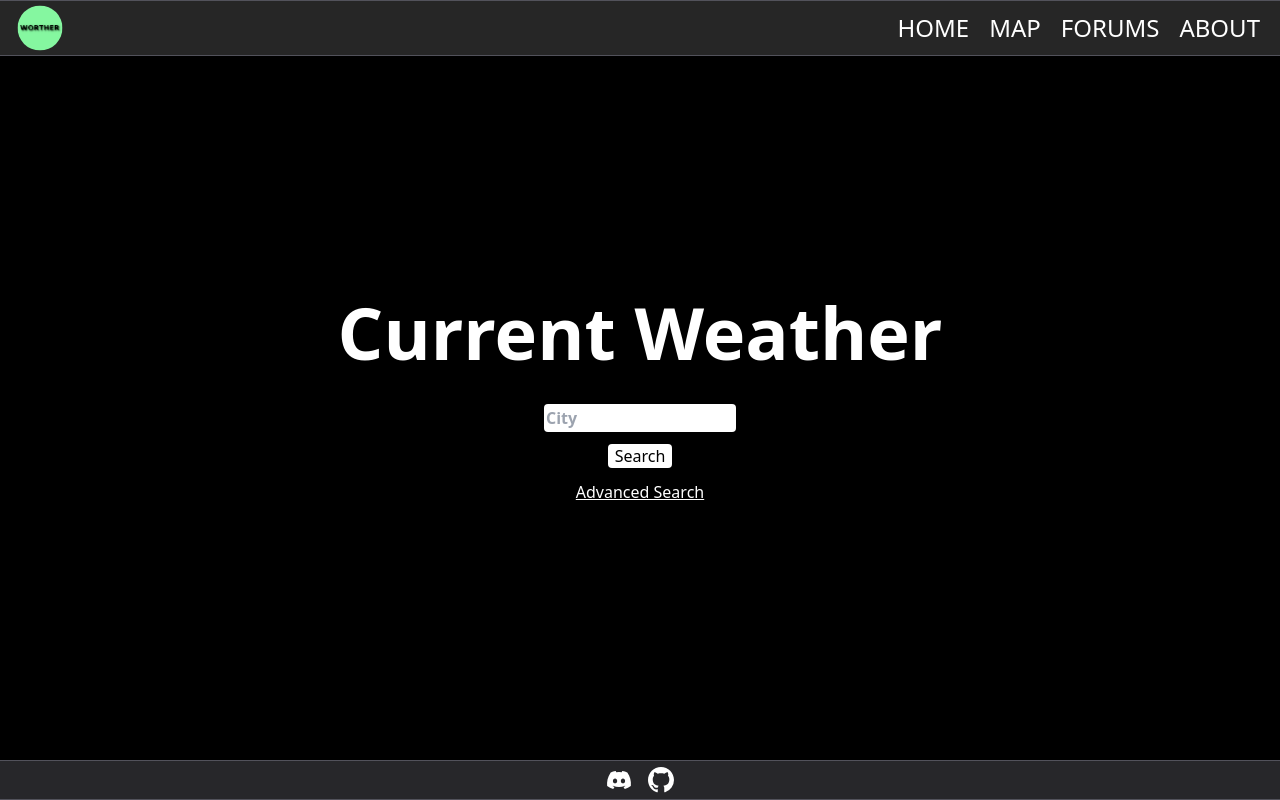
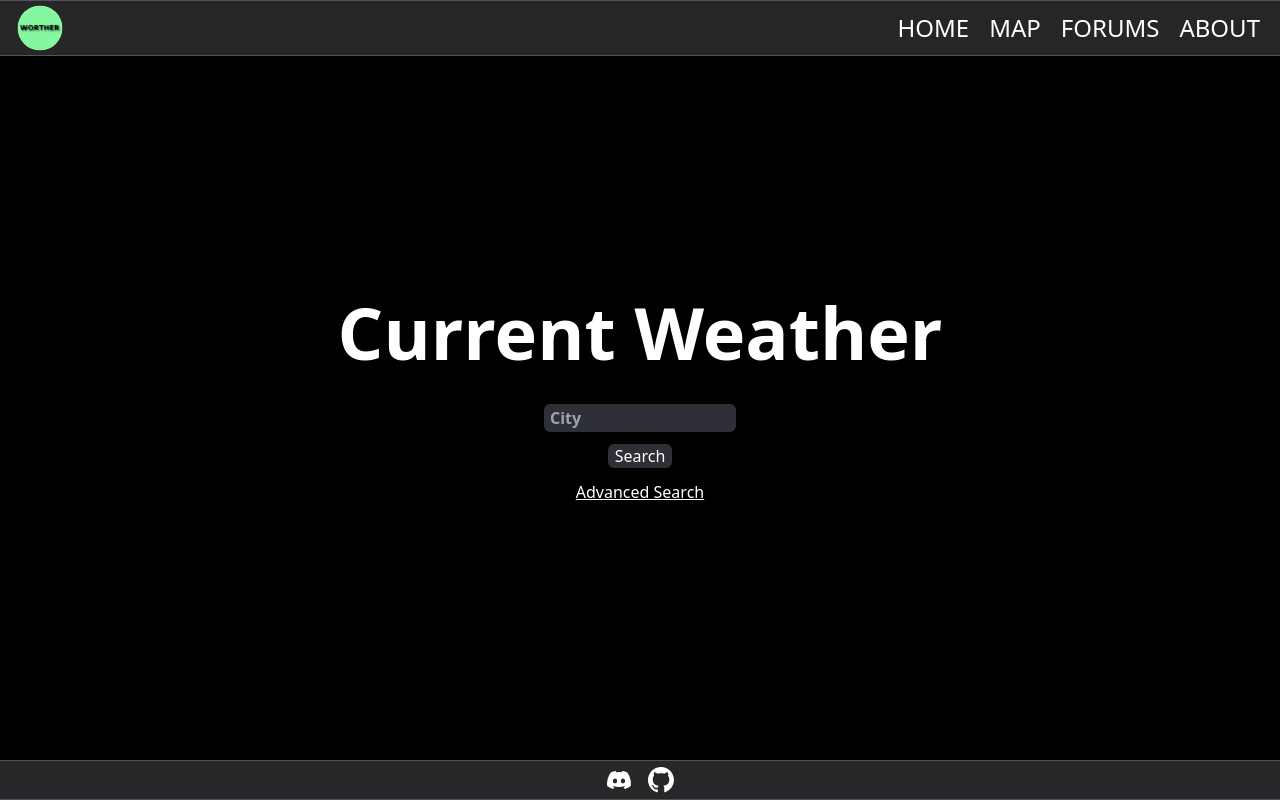
Before and after one commit to vikingnope/worther, a React (Create React App) app: page /weather in a window 1280 px wide. Built offline with nearby package versions, Linux system fonts and the light colour scheme; no server answers.

Commit message:
Changed styling

```diff
--- a/src/pages/advancedWeather.jsx
+++ b/src/pages/advancedWeather.jsx
@@ -32,17 +32,18 @@ export default function AdvancedWeather () {
             value = {country}
             onChange = {(val) => [setCountry(val), setCountryCode(val.value)]}
             options={options}
-            className="rounded w-48 h-8 mx-auto mb-5 text-black"
+            className="rounded-md w-48 h-8 mx-auto mb-5 text-black"
             placeholder='Country'
         />
         <input
-            className="rounded w-48 h-8 text-black text-base font-bold indent-0.5 outline-none"
+            className="rounded-md w-48 h-8 text-base font-bold indent-1.5 outline-none"
             type="text"
+            id="weatherButtons"
             value={city}
             onChange={(e) => setCity(e.target.value.toUpperCase())}
             placeholder="City"
         />
-        <button disabled={!country || !city} type="submit" className='rounded block w-16 h-6 bg-white text-black mx-auto mt-3'>
+        <button disabled={!country || !city} type="submit" className='rounded-md block w-16 h-6 mx-auto mt-3' id="weatherButtons">
             Search
         </button>
       </form>
--- a/src/pages/weather.jsx
+++ b/src/pages/weather.jsx
@@ -43,20 +43,21 @@ export default function Weather () {
       </p>
       <form onSubmit={handleSubmit}>
         <input
-            className="rounded w-48 h-7 text-black text-base font-bold indent-0.5 outline-none"
+            className="rounded-md w-48 h-7 text-base font-bold indent-1.5 outline-none"
             type="text"
+            id="weatherButtons"
             value={city}
             onChange={(e) => setCity(e.target.value.toUpperCase())}
             placeholder="City"
         />
-        <button disabled={!city} type="submit" className='rounded block w-16 h-6 bg-white text-black mx-auto mt-3'>
+        <button disabled={!city} type="submit" className='rounded-md block w-16 h-6 mx-auto mt-3' id="weatherButtons">
             Search
         </button>
       </form>
       {
         (userPos.latitude !== undefined && userPos.longitude !== undefined) ?
           <form onSubmit={handleSubmitLocation}>
-            <button type="submit" className='rounded block w-44 h-6 bg-white text-black mx-auto mt-3'>
+            <button type="submit" className='rounded-md block w-48 h-6 mx-auto mt-3' id="weatherButtons">
                 Search with my location
             </button>
           </form> :
--- a/src/styles/map.scss
+++ b/src/styles/map.scss
@@ -5,6 +5,10 @@
 
   #opacityBar {
       pointer-events: all !important;
+  }
+
+  #weatherButtons {
+    background-color: #2f3037;
   }
 
   @media (prefers-reduced-motion: no-preference) {
```
